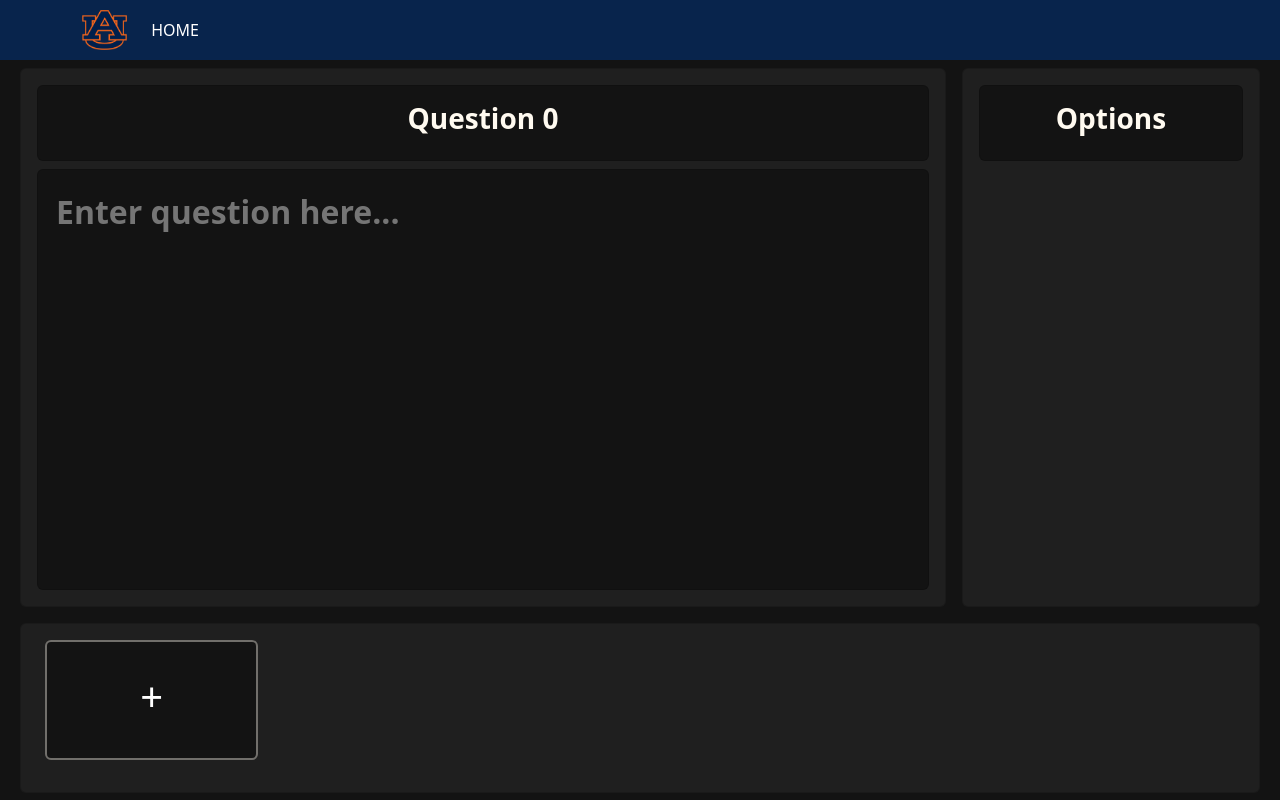
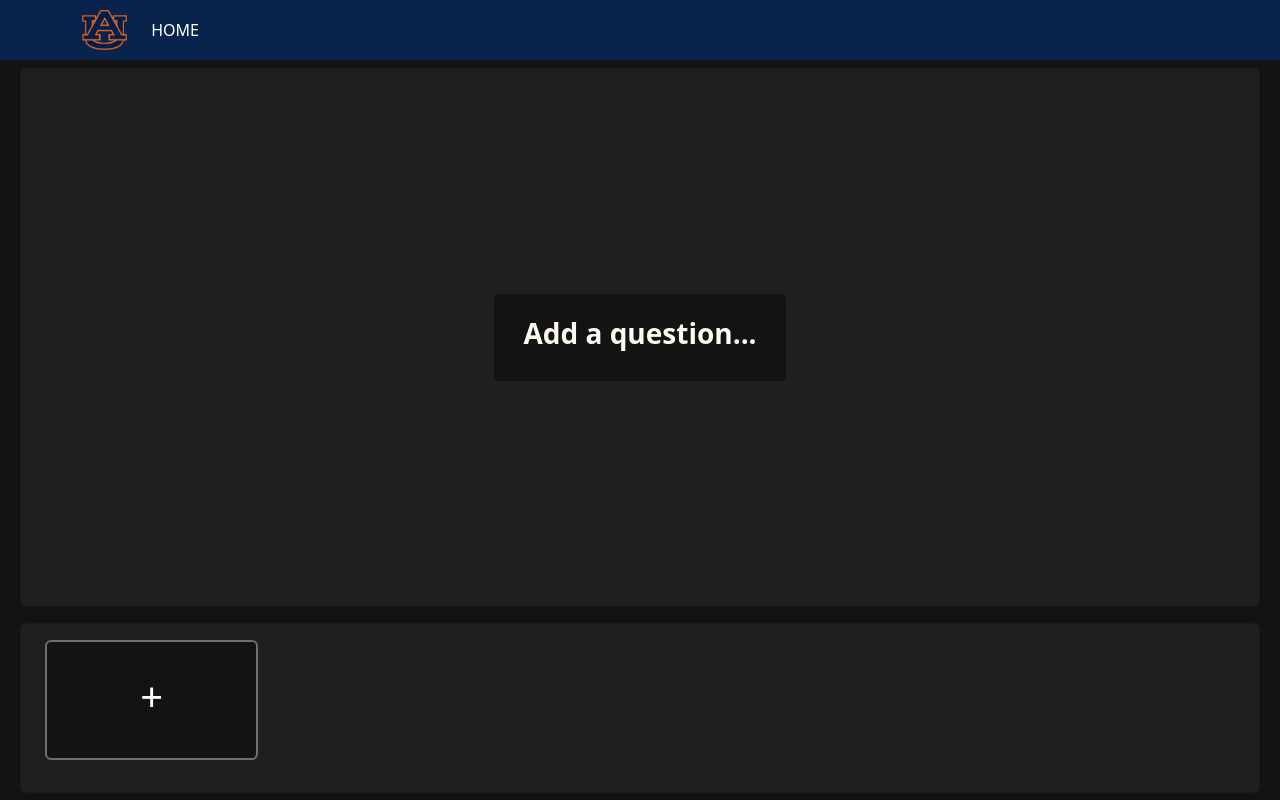
Before and after one commit to wumphlett/Attendance-Tracker, a React (Create React App) app in the folder frontend/: page / in a window 1280 px wide. Built offline with nearby package versions, Linux system fonts and the light colour scheme; the HTML template or start-up script is replaced by a standard one.

Commit message:
Question prompts are now saved to their associated objects

```diff
--- a/frontend/src/components/quiz-creation/question-deck.js
+++ b/frontend/src/components/quiz-creation/question-deck.js
@@ -63,8 +63,8 @@ function QuestionDeck(props) {
     }
 
     // Load a question into the editor
-    function selectQuestion(question) {
-        props.setActiveQuestion(question);
+    function selectQuestion(questionToSelect) {
+        props.setActiveQuestion(props.questions.find(question => question.id === questionToSelect.id));
     }
 }
 
--- a/frontend/src/components/quiz-creation/question-editor.js
+++ b/frontend/src/components/quiz-creation/question-editor.js
@@ -2,50 +2,50 @@
  * question-editor.js
  *
  * @Author - Ethan Brown - ewb0020@auburn.edu
- * @Version - 17 FEB 23
+ * @Version - 21 FEB 23
  *
  * Question preview and options for a quiz currently loaded in the quiz creator
  */
 // Main
-import React, { useState, useEffect, useRef } from 'react'
+import React, { useEffect } from 'react'
 // Components
 
 // Stylesheets
 import 'bootstrap/dist/css/bootstrap.min.css'
 import '../../stylesheets/quiz-creation.css'
 import '../../stylesheets/quiz-creation/quiz-editor.css'
+import TemplateFactory from "bootstrap/js/src/util/template-factory";
 
 function QuestionEditor(props) {
     return (
         <div className="container-fluid h-100">
+            {props.activeQuestion === null ? <PlaceholderContainer
+                    questions={props.questions} setQuestions={props.setQuestions} setActiveQuestion={props.setActiveQuestion}/> :
                 <div className="row h-100">
                     <div className="col-9 container-fluid container-no-padding h-100"> {/* Question card preview */}
-                    <QuestionPreview questions={props.questions} activeQuestion={props.activeQuestion}/>
+                        <QuestionPreview questions={props.questions} setQuestions={props.setQuestions}
+                                         activeQuestion={props.activeQuestion}/>
                     </div>
                     <div className="col-3 container-fluid container-no-padding h-100"> {/* Question options */}
                         <QuestionOptions />
                     </div>
-            </div>
+                </div>}
         </div>
     );
 }
 
+// Contains text editor for creating and modifying prompts
 function QuestionPreview(props) {
-    let questionNumber = "0"
+    // Set question number
+    let questionNumber;
     if (props.questions !== null && props.activeQuestion !== null) {
         questionNumber = (props.questions.findIndex(question => question.id === props.activeQuestion.id) + 1).toString();
     }
-    let body = "Enter question here..."
-    if (props.activeQuestion !== null && props.activeQuestion.prompt !== null) {
-        body = props.activeQuestion.prompt;
-    }
-    body = "Enter question here..."
 
-    const [promptText, setPromptText] = useState("");
-    const textareaRef = useRef(null)
+    // Display info about the questions (TEMP)
     useEffect(() => {
-        console.log(`${promptText}`);
-    }, [promptText]);
+        console.log(props.questions)
+    });
 
     return (
         <div className="container-fluid h-100 p-2">
@@ -58,9 +58,9 @@ function QuestionPreview(props) {
                     </div>
                     <div className="card card-very-dark" style={{ flex: 1 }}> {/* Question Content */}
                         <div className="card-body">
-                            <textarea className="question-input" ref={textareaRef} placeholder={body}
-                                      value={promptText}
-                                      onChange={handleTextAreaType} onPaste={handleTextAreaPaste} />
+                            <textarea className="question-input" placeholder={"Enter a question here..."}
+                                      value={props.activeQuestion.prompt}
+                                      onChange={onChange} onPaste={onPaste} />
                         </div>
                     </div>
                 </div>
@@ -68,28 +68,45 @@ function QuestionPreview(props) {
         </div>
     );
 
-    function handleTextAreaType(event) {
-        setPromptText(event.target.value);
+    // Modify the question object when the prompt is changed (characters are typed)
+    function onChange(event) {
+        let questionToModify = props.activeQuestion;
+        questionToModify.prompt = event.target.value;
+        modifyQuestion(questionToModify);
     }
 
-    // When text is copy-pasted in, onChange won't grab it until that text is changed.
-    function handleTextAreaPaste(event) {
+    // When text is copy-pasted in, onChange won't grab it until that pasted text is changed.
+    function onPaste(event) {
+        // So create new prompt from combination of existing prompt and the pasted text
         event.preventDefault();
         const pastedText = event.clipboardData.getData('Text');
         const { selectionStart, selectionEnd } = event.target;
-        const textBeforeSelection = promptText.slice(0, selectionStart);
-        const textAfterSelection = promptText.slice(selectionEnd);
+        const textBeforeSelection = props.activeQuestion.prompt.slice(0, selectionStart);
+        const textAfterSelection = props.activeQuestion.prompt.slice(selectionEnd);
         const newText = textBeforeSelection + pastedText + textAfterSelection;
-        event.target.value = newText
-        setPromptText(newText);
 
-        // Set cursor position to end of pasted text
+        // then assign that new prompt to the question object
+        let questionToModify = props.activeQuestion;
+        questionToModify.prompt = newText;
+        modifyQuestion(questionToModify);
+
+        // finally, set the cursor position to end of pasted text
+        event.target.value = props.activeQuestion.prompt
         const cursorPosition = selectionStart + pastedText.length;
         event.target.selectionStart = cursorPosition;
         event.target.selectionEnd = cursorPosition;
     }
+
+    // Modify the prompt of an existing question
+    function modifyQuestion(questionToModify) {
+        let newQuestions = [...props.questions];
+        const index = newQuestions.findIndex((question) => question.id === questionToModify.id);
+        newQuestions[index] = questionToModify;
+        props.setQuestions(newQuestions);
+    }
 }
 
+// Contains various options for the associated question
 function QuestionOptions() {
     return (
         <div className="container-fluid h-100 p-2">
@@ -106,4 +123,38 @@ function QuestionOptions() {
     )
 }
 
+// Container in place of the preview containing only a button to create an initial question
+function PlaceholderContainer(props) {
+
+    // When an initial question is created, set that question to active
+    useEffect(() => {
+        if (props.questions.length > 0) {
+            props.setActiveQuestion(props.questions[0])
+        }
+    }, [props.questions]);
+
+    return (
+        <div className="row h-100">
+            <div className="container-fluid h-100 p-2">
+                <div className="card card-dark card-format h-100">
+                    <div className="card-body justify-content-center" style={{ display: 'flex', flexDirection: 'column', height: '100vh' }}>
+                        <div className="card card-very-dark align-self-center btn btn-danger" onClick={addQuestion}>
+                            <div className="card-body">
+                                <h3 className="text-center"><strong>Add a question...</strong></h3>
+                            </div>
+                        </div>
+                    </div>
+                </div>
+            </div>
+        </div>
+    )
+
+    // Add a new question to the deck
+    function addQuestion() {
+        const newQuestion = {id: Math.random().toString(36).substring(2) + Date.now().toString(36),
+            prompt: "", image: "", potentialAnswers: [], correctAnswers: [], timeLimit: 0};
+        props.setQuestions([...props.questions, newQuestion]);
+    }
+}
+
 export default QuestionEditor;
--- a/frontend/src/pages/quiz-creation.js
+++ b/frontend/src/pages/quiz-creation.js
@@ -2,7 +2,7 @@
  * quiz-creation.js
  *
  * @Author - Ethan Brown - ewb0020@auburn.edu
- * @Version - 16 FEB 23
+ * @Version - 21 FEB 23
  *
  * Quiz creator UI
  */
@@ -31,7 +31,8 @@ function QuizCreation() {
 
                     </div>
                     <div className="h-100"> {/* Question card editor */}
-                        <QuestionEditor questions={questions} activeQuestion={activeQuestion} />
+                        <QuestionEditor questions={questions} setQuestions={setQuestions}
+                                        activeQuestion={activeQuestion} setActiveQuestion={setActiveQuestion}/>
                     </div>
                 </div>
                 <div className="row h-25">
```
Lines whose indentation alone changed are shown as unchanged.
